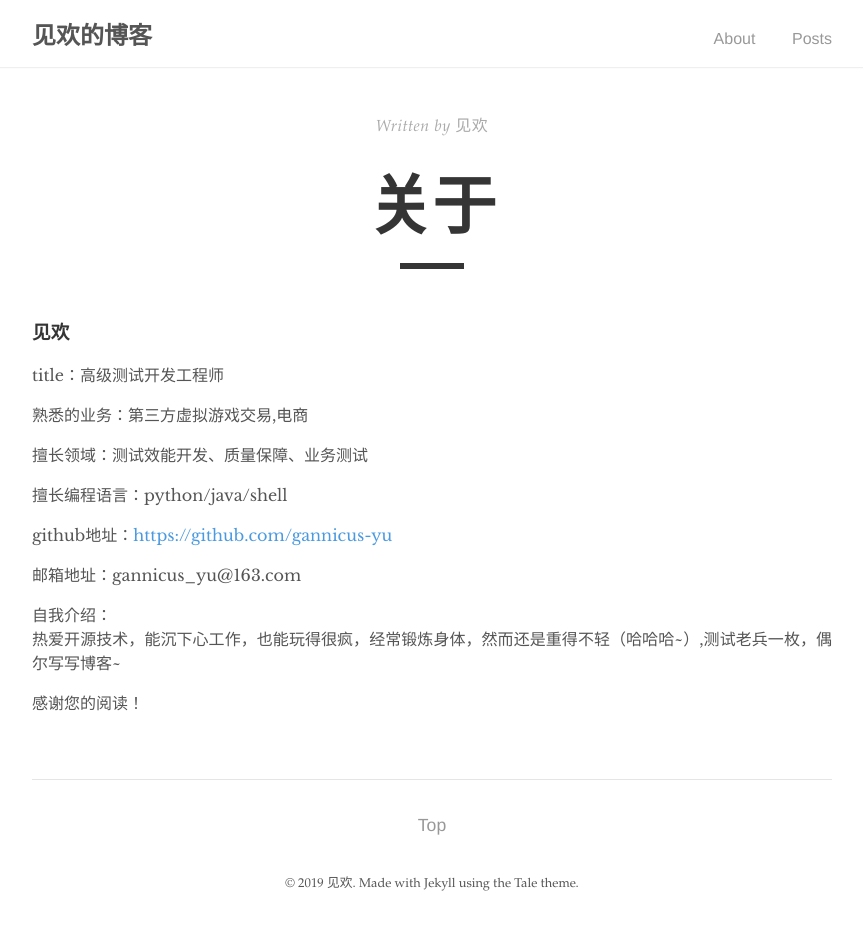
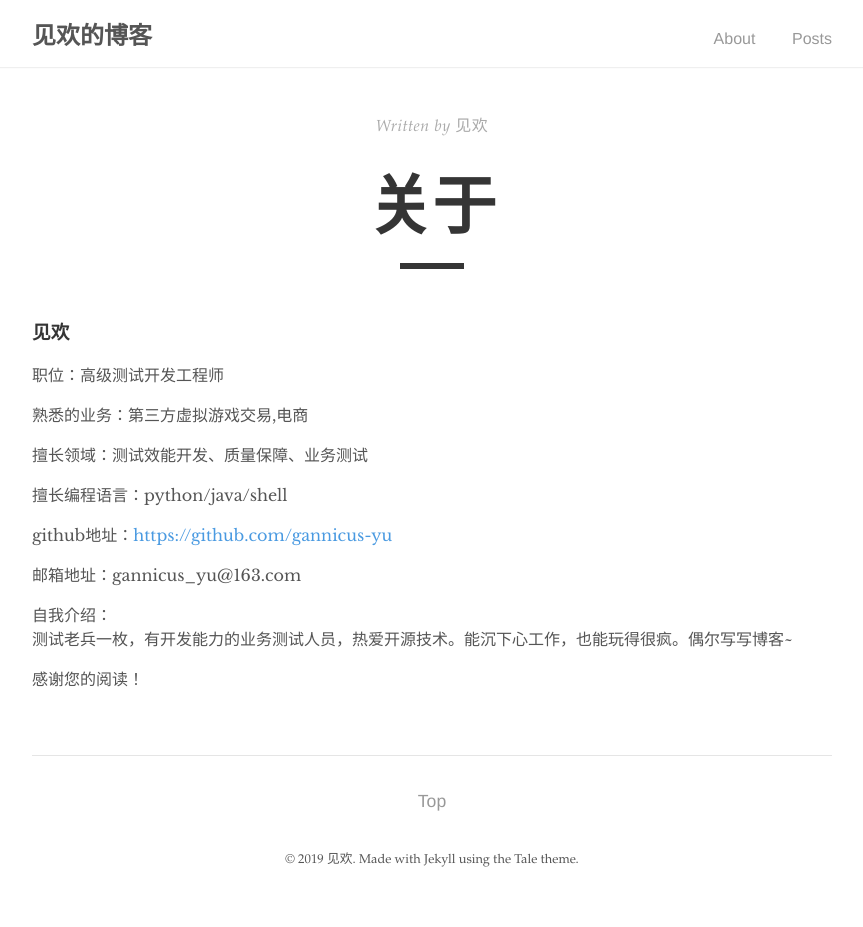
Before and after one commit to bugVanisher/bugVanisher.github.io, a Jekyll site: the page built from _pages/about.md, in a window 1280 px wide. Shown: the whole page, without its empty margins (208-1071 px from the left). Built offline with Jekyll 4.4.1, drawn with Linux system fonts in a browser that asks for light colours; after the commit the page ends 903 px from its top, so only the background shows below that.

Commit message:
updated about

```diff
--- a/_pages/about.md
+++ b/_pages/about.md
@@ -6,7 +6,7 @@ permalink: /about/
 ---
 
 ### 见欢
-title：高级测试开发工程师
+职位：高级测试开发工程师
 
 熟悉的业务：第三方虚拟游戏交易,电商
 
@@ -19,6 +19,6 @@ github地址：[https://github.com/gannicus-yu](https://github.com/gannicus-yu)
 邮箱地址：gannicus_yu@163.com
 
 自我介绍：
-热爱开源技术，能沉下心工作，也能玩得很疯，经常锻炼身体，然而还是重得不轻（哈哈哈~）,测试老兵一枚，偶尔写写博客~
+测试老兵一枚，有开发能力的业务测试人员，热爱开源技术。能沉下心工作，也能玩得很疯。偶尔写写博客~
 
 感谢您的阅读！
```
